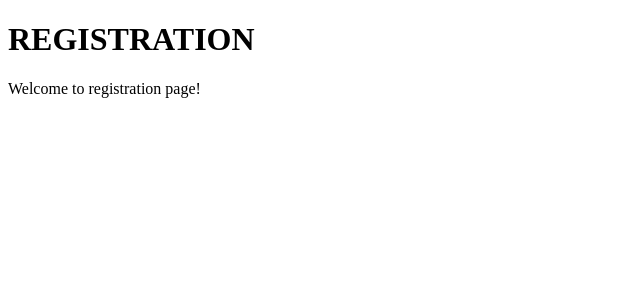
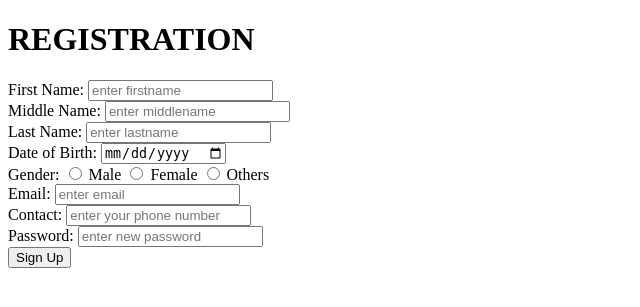
Before and after one commit to Rifa274/BloggingWebsite, a Django app: page /registration/ in a window 1280 px wide. Shown: the top 307 px of the page, without its empty margins (0-640 px from the left). Run offline with Django 5.2, Linux system fonts and the light colour scheme.

Commit message:
adding login and registration

```diff
--- a/bloggingweb/blogweb/templates/registration.html
+++ b/bloggingweb/blogweb/templates/registration.html
@@ -1,9 +1,33 @@
 <!DOCTYPE html>
 <html>
-<body>
-
-<h1>REGISTRATION</h1>
-<p>Welcome to registration page!</p>
-
-</body>
+    <title>REGISTRATION</title>
+    <body>
+        <form method="POST">
+            {% csrf_token %}
+            <h1>REGISTRATION</h1>
+            First Name:
+            <input type="text" name="fname" placeholder="enter firstname" required><br>
+            Middle Name:
+            <input type="text" name="mname" placeholder="enter middlename"><br>
+            Last Name:
+            <input type="text" name="lname" placeholder="enter lastname" required><br>
+            Date of Birth:
+            <input type="date" name="date"><br>
+            Gender:
+            <input type="radio" id="male" name="male" value="male">
+            Male
+            <input type="radio" id="female" name="female" value="female">
+            Female
+            <input type="radio" id="others" name="others" value="others">
+            Others
+            <br>
+             Email:
+            <input type="email" name="email" placeholder="enter email" required><br>
+            Contact:
+            <input type="number" name="number" placeholder="enter your phone number"><br>
+            Password:
+            <input type="password" name="password" placeholder="enter new password"><br>
+            <input type="submit" name="submit" value="Sign Up">
+        </form>
+    </body>
 </html>
```
Also changed, not shown: bloggingweb/blogweb/templates/login.html (+10 -6 lines).
